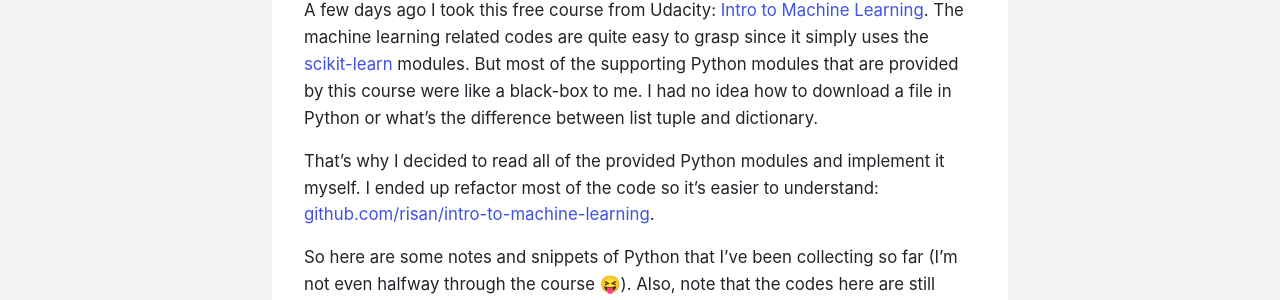
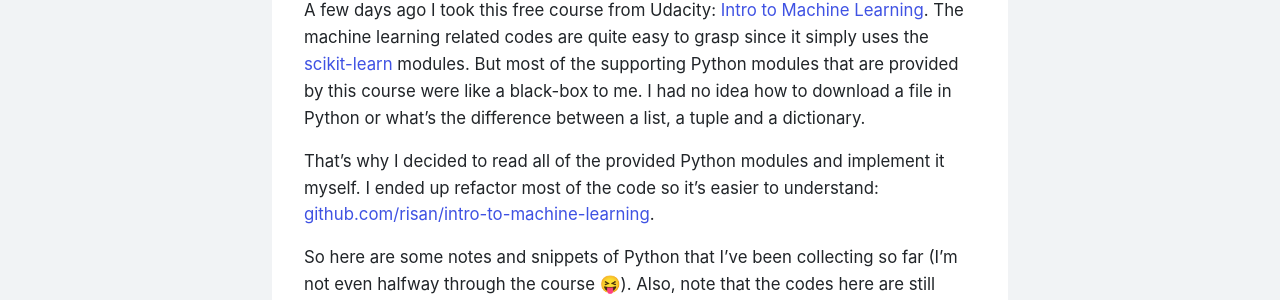
Before and after one commit to risan/oldblog, a Jekyll site: the page built from _posts/2018-04-14-python-notes-from-intro-to-machine-learning.md, in a window 1280 px wide and 900 px high. Shown: the part 410-710 px from the top of the window. Built offline with Jekyll 4.4.1, drawn with Linux system fonts in a browser that asks for light colours; comment, search, counter and statistics services are not loaded.

Commit message:
:bug: Fix typo

```diff
--- a/_posts/2018-04-14-python-notes-from-intro-to-machine-learning.md
+++ b/_posts/2018-04-14-python-notes-from-intro-to-machine-learning.md
@@ -10,7 +10,7 @@ image:
 ---
 I rarely use Python at work or for a side project. I only have one repository at Github that is written in Python: [iris-flower-classifier](https://github.com/risan/iris-flower-classifier). And it was written two years ago!
 
-A few days ago I took this free course from Udacity: [Intro to Machine Learning](https://eu.udacity.com/course/intro-to-machine-learning--ud120). The machine learning related codes are quite easy to grasp since it simply uses the [scikit-learn](http://scikit-learn.org/) modules. But most of the supporting Python modules that are provided by this course were like a black-box to me. I had no idea how to download a file in Python or what's the difference between list tuple and dictionary.
+A few days ago I took this free course from Udacity: [Intro to Machine Learning](https://eu.udacity.com/course/intro-to-machine-learning--ud120). The machine learning related codes are quite easy to grasp since it simply uses the [scikit-learn](http://scikit-learn.org/) modules. But most of the supporting Python modules that are provided by this course were like a black-box to me. I had no idea how to download a file in Python or what's the difference between a list, a tuple and a dictionary.
 
 That's why I decided to read all of the provided Python modules and implement it myself. I ended up refactor most of the code so it's easier to understand: [github.com/risan/intro-to-machine-learning](https://github.com/risan/intro-to-machine-learning).
 
```
